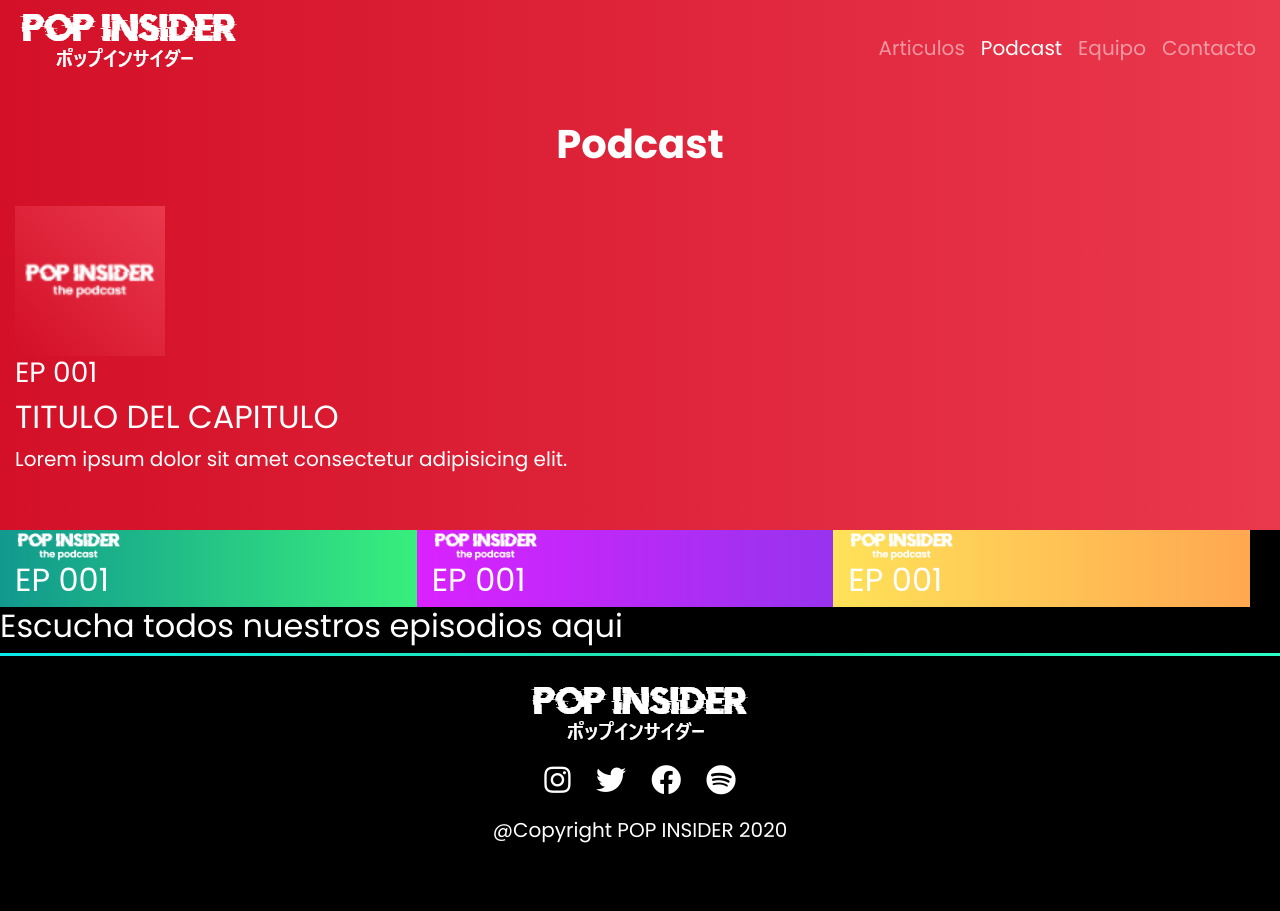
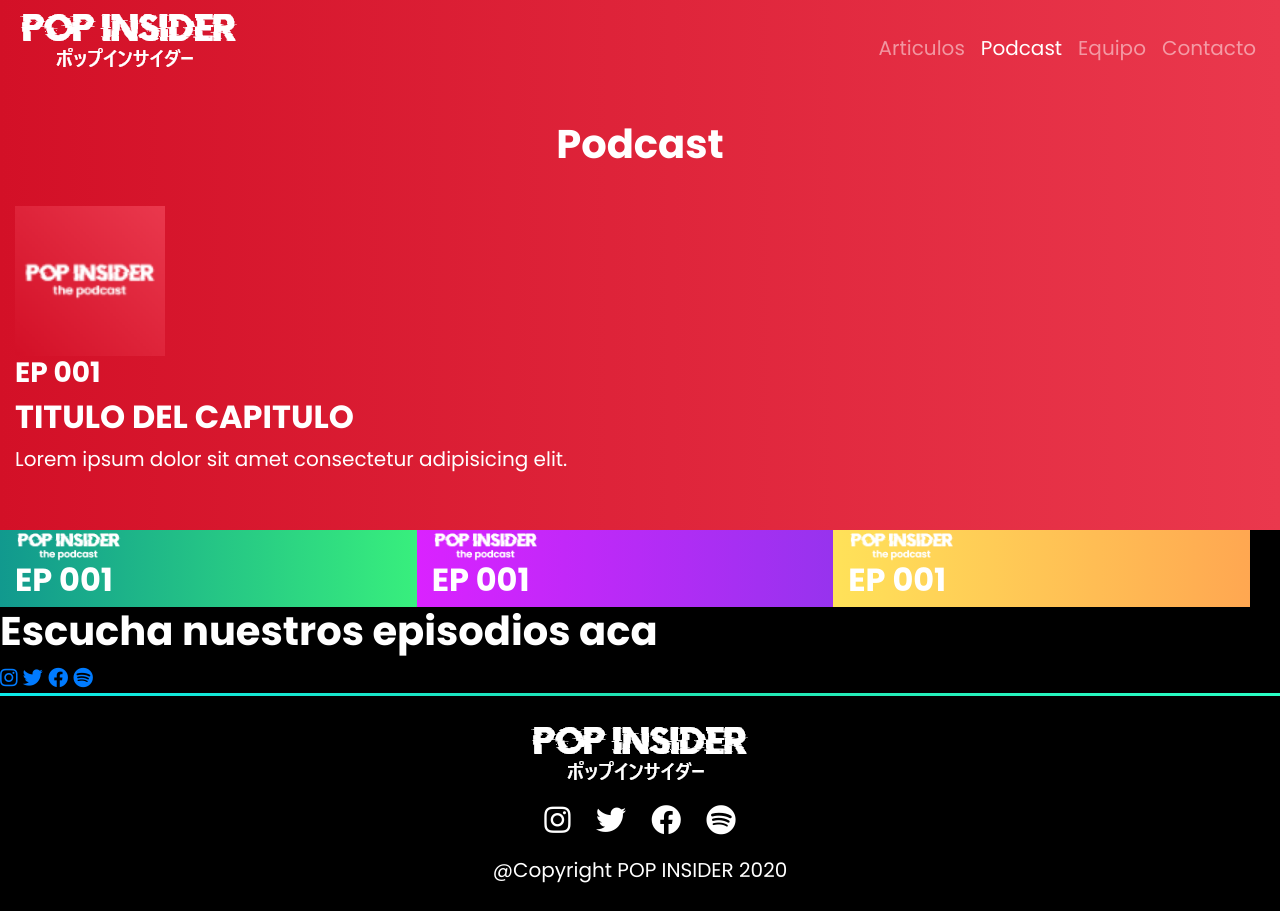
Before and after one commit to josejfdiaz/pop-insider, a plain HTML site: page podcast.html in a window 1280 px wide. Before the commit the page ends 871 px from the top, so only its background shows below. Drawn offline with Linux system fonts and the light colour scheme.

Commit message:
agragados podcast

```diff
--- a/podcast.html
+++ b/podcast.html
@@ -53,8 +53,8 @@
                     <img class="img-fluid" src="img/rojo2.png" height="150" width="150" alt="Episodio 1">
                 </div>
                 <div>
-                    <h3>EP 001</h3>
-                    <h2>TITULO DEL CAPITULO</h2>
+                    <h3 class="font-weight-bold">EP 001</h3>
+                    <h2 class="font-weight-bold">TITULO DEL CAPITULO</h2>
                     <p>Lorem ipsum dolor sit amet consectetur adipisicing elit.</p>
                 </div>
             </div>
@@ -65,18 +65,28 @@
     <section class="row container-fluid">
         <div class="col-lg-4 ep-turquesa">
             <img class="img-fluid" src="img/POP INSIDER PODCAST@2x.png" alt="Episodio 001">
-            <h2>EP 001</h2>
+            <h2 class="font-weight-bold">EP 001</h2>
         </div>
         <div class="col-lg-4 ep-morado">
             <img class="img-fluid" src="img/POP INSIDER PODCAST@2x.png" alt="Episodio 001">
-            <h2>EP 001</h2>
+            <h2 class="font-weight-bold">EP 001</h2>
         </div>
         <div class="col-lg-4 ep-amarillo">
             <img class="img-fluid" src="img/POP INSIDER PODCAST@2x.png" alt="Episodio 001">
-            <h2>EP 001</h2>
+            <h2 class="font-weight-bold">EP 001</h2>
         </div>
         <div>
-            <h2>Escucha todos nuestros episodios aqui</h2>
+            <h2 class="titulo font-weight-bold">Escucha nuestros episodios aca</h2>
+            <div>
+                <a href="https://www.instagram.com" target="_blank" rel="noopener noreferrer"> <i
+                    class="fab fa-instagram"></i></a>
+            <a href="https://www.twitter.com" target="_blank" rel="noopener noreferrer"><i
+                    class="fab fa-twitter"></i></a>
+            <a href="https://www.facebook.com" target="_blank" rel="noopener noreferrer"><i
+                    class="fab fa-facebook"></i></a>
+            <a href="https://www.spotify.com" target="_blank" rel="noopener noreferrer"><i
+                    class="fab fa-spotify"></i></a>
+            </div>
         </div>
     </section>
 
--- a/scss/_podcast.scss
+++ b/scss/_podcast.scss
@@ -2,10 +2,6 @@
     padding-bottom: 40px;
     background: $gradiente-rojo;
     @include espaciado;
-
-    h2.titulo {
-        padding-bottom: 30px;
-    }
 
     .reproductor {
         border-color: solid $blanco 1px;
```
